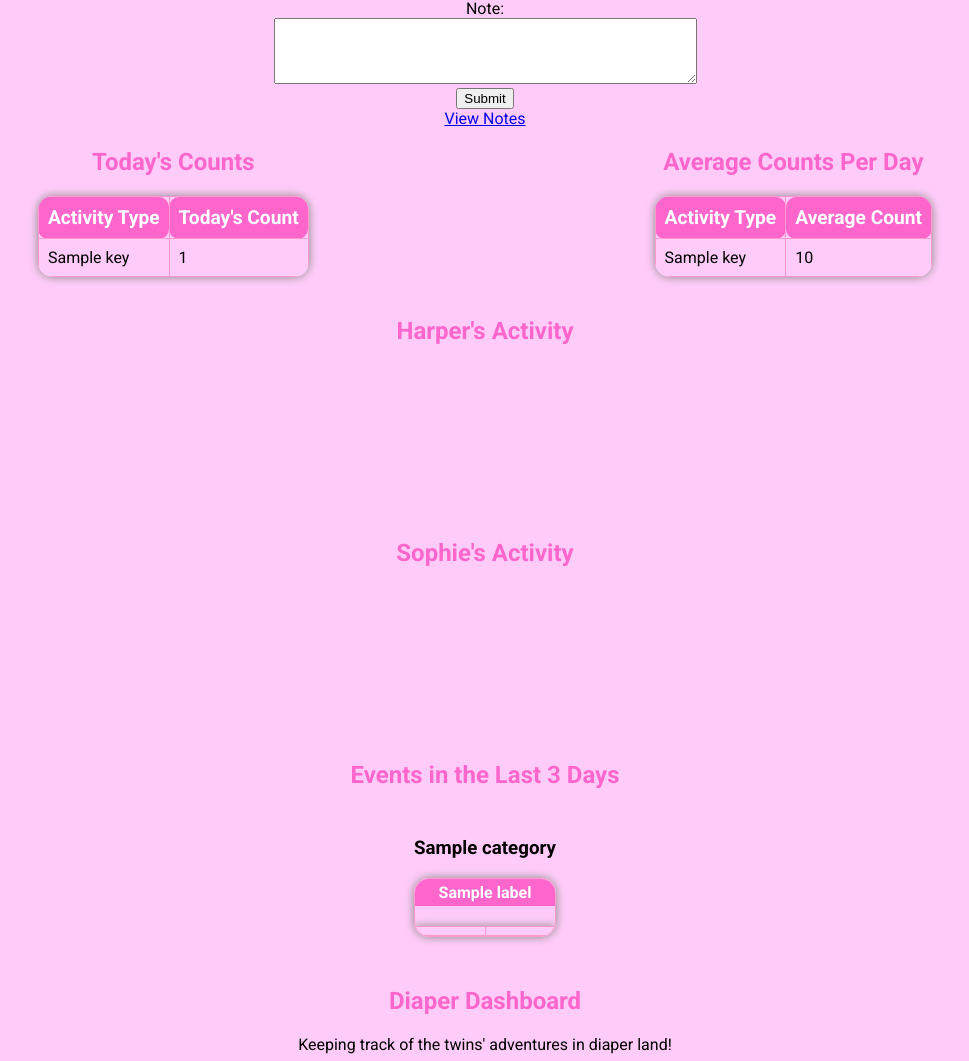
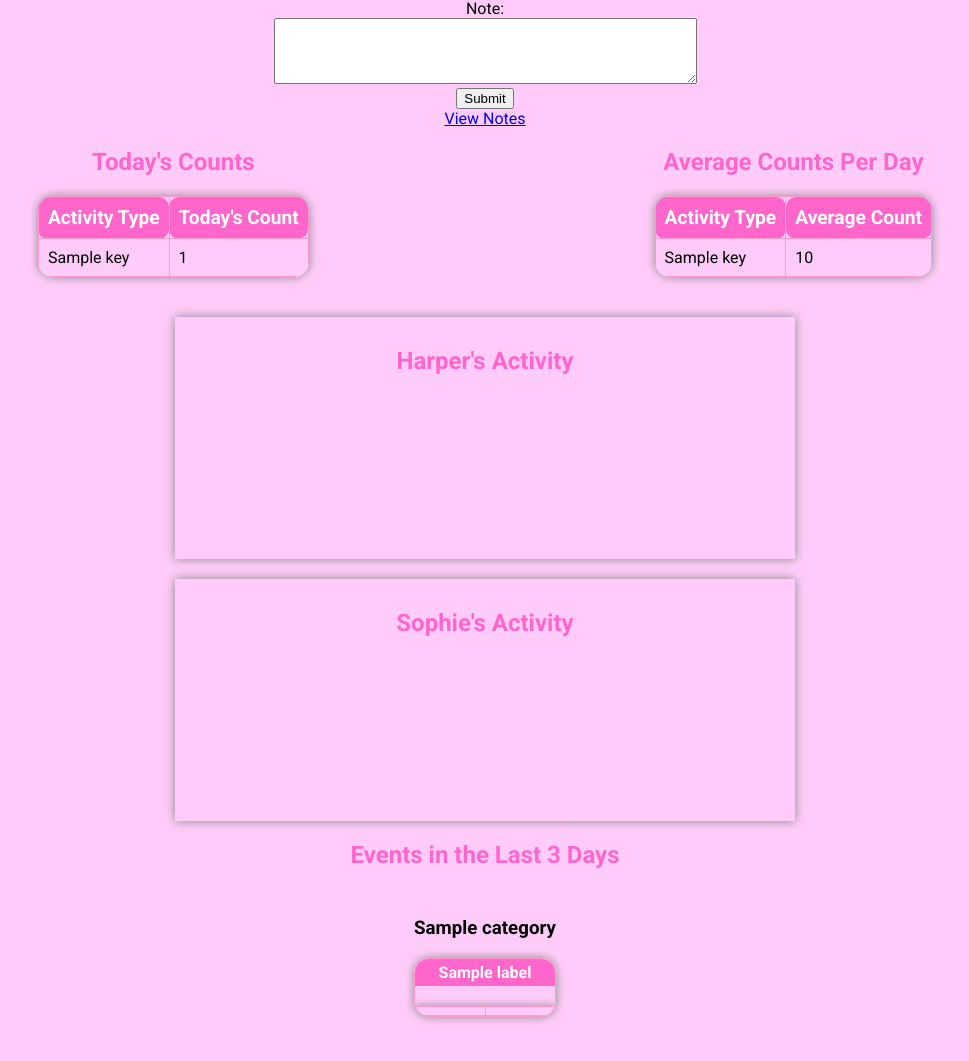
Before and after one commit to csw1nk/TallyProject, a Flask app: template templates/index.html in a window 1280 px wide. Shown: the part 851-1912 px from the top of the page, without its empty margins (155-1124 px from the left). Run offline with Flask 3, Linux system fonts and the light colour scheme; the template is opened without the code that fills it: most values are stand-ins (such as "Sample title", 1, 10 or a date in 2020); grey boxes marked "Sample" are stand-in pictures; a map, chart or similar area stays blank.

Commit message:
fixed charts and this is a working copy of the javascript charts

```diff
--- a/templates/index.html
+++ b/templates/index.html
@@ -154,6 +154,14 @@
 }
 
 .animate {animation: splatterAnimation 3s ease forwards .5s}
+
+.chart-container {
+    max-width: 600px; /* Adjust this value as needed */
+    margin: 20px auto;
+    padding: 10px;
+    box-shadow: 0 0 10px #888888; /* Optional: Adds a shadow for better visibility */
+}
+
     </style>
 </head>
 <body>
@@ -265,11 +273,15 @@
     </div>
 </div>
 
+<div class="chart-container">
     <h2>Harper's Activity</h2>
-<canvas id="harperChart"></canvas>
+    <canvas id="harperChart"></canvas>
+</div>
 
-<h2>Sophie's Activity</h2>
-<canvas id="sophieChart"></canvas>
+<div class="chart-container">
+    <h2>Sophie's Activity</h2>
+    <canvas id="sophieChart"></canvas>
+</div>
 
     <h2>Events in the Last 3 Days</h2>
 <div style="display: flex; flex-wrap: wrap; justify-content: space-around;">
```
